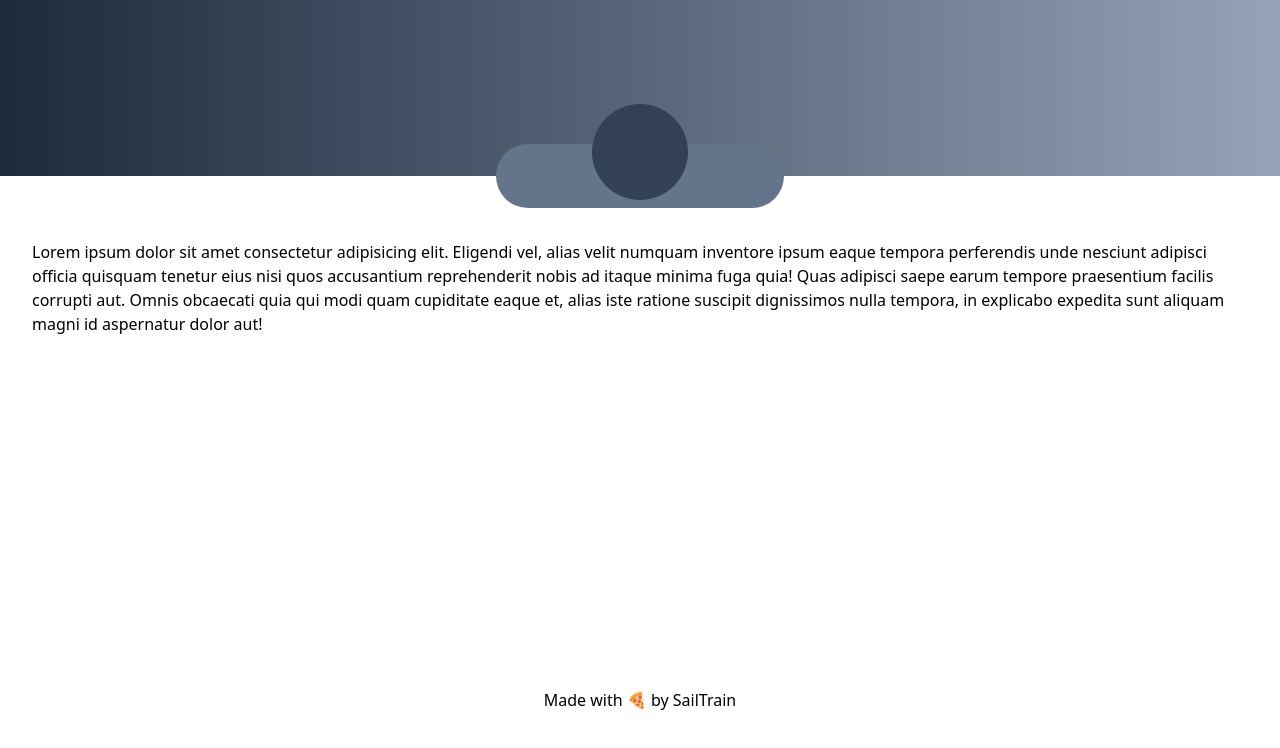
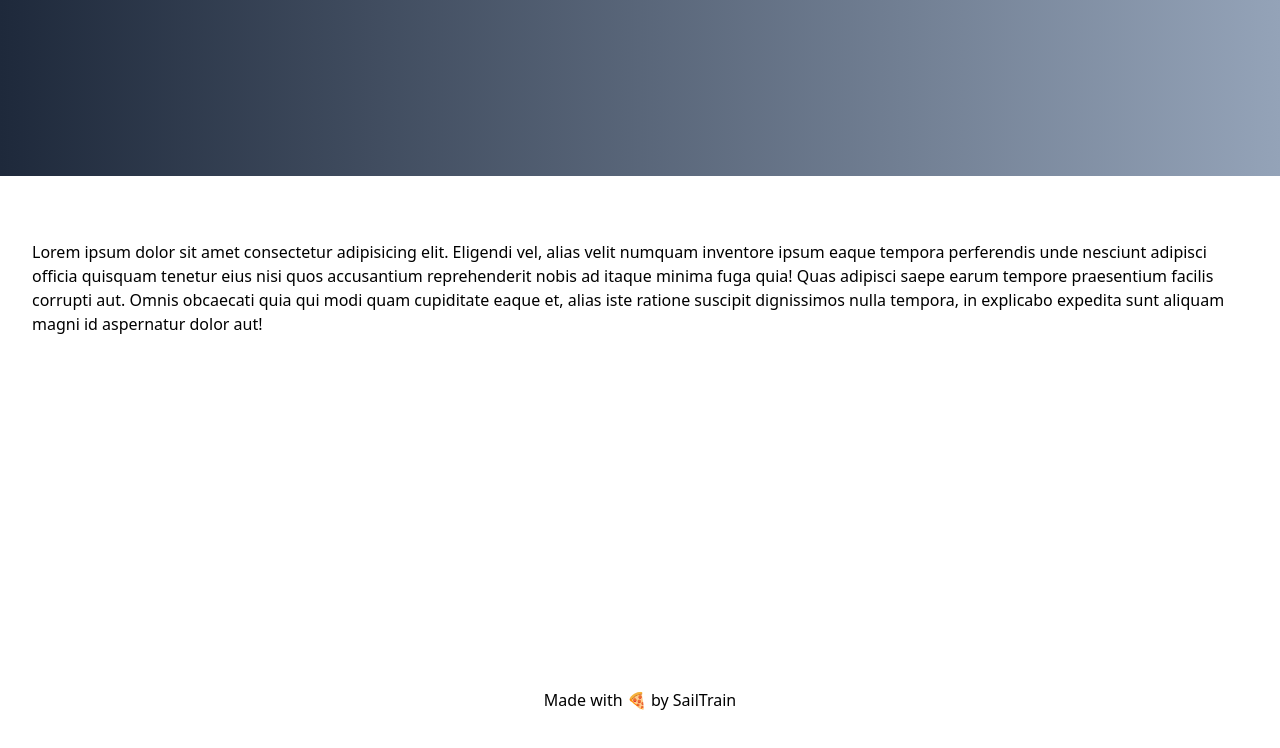
Before and after one commit to ludovico-chiavelli/sailtrain, a Next.js app: page / in a window 1280 px wide. Shown: the top 748 px of the page. Built offline with nearby package versions, Linux system fonts and the light colour scheme.

Commit message:
add children to header

```diff
--- a/components/header.tsx
+++ b/components/header.tsx
@@ -3,11 +3,11 @@ import type { FC } from 'react';
 
 import LogoNav from './logo-nav';
 
-const Header:FC = () => {
+const Header = ({ children }: { children: React.ReactNode | null }) => {
   return (
     <header className='flex-initial relative'>
       <div className='bg-gradient-to-r from-slate-800 to-slate-400 h-44 w-full'></div>
-      <LogoNav/>
+      { children }
     </header>
   )
 }
```
